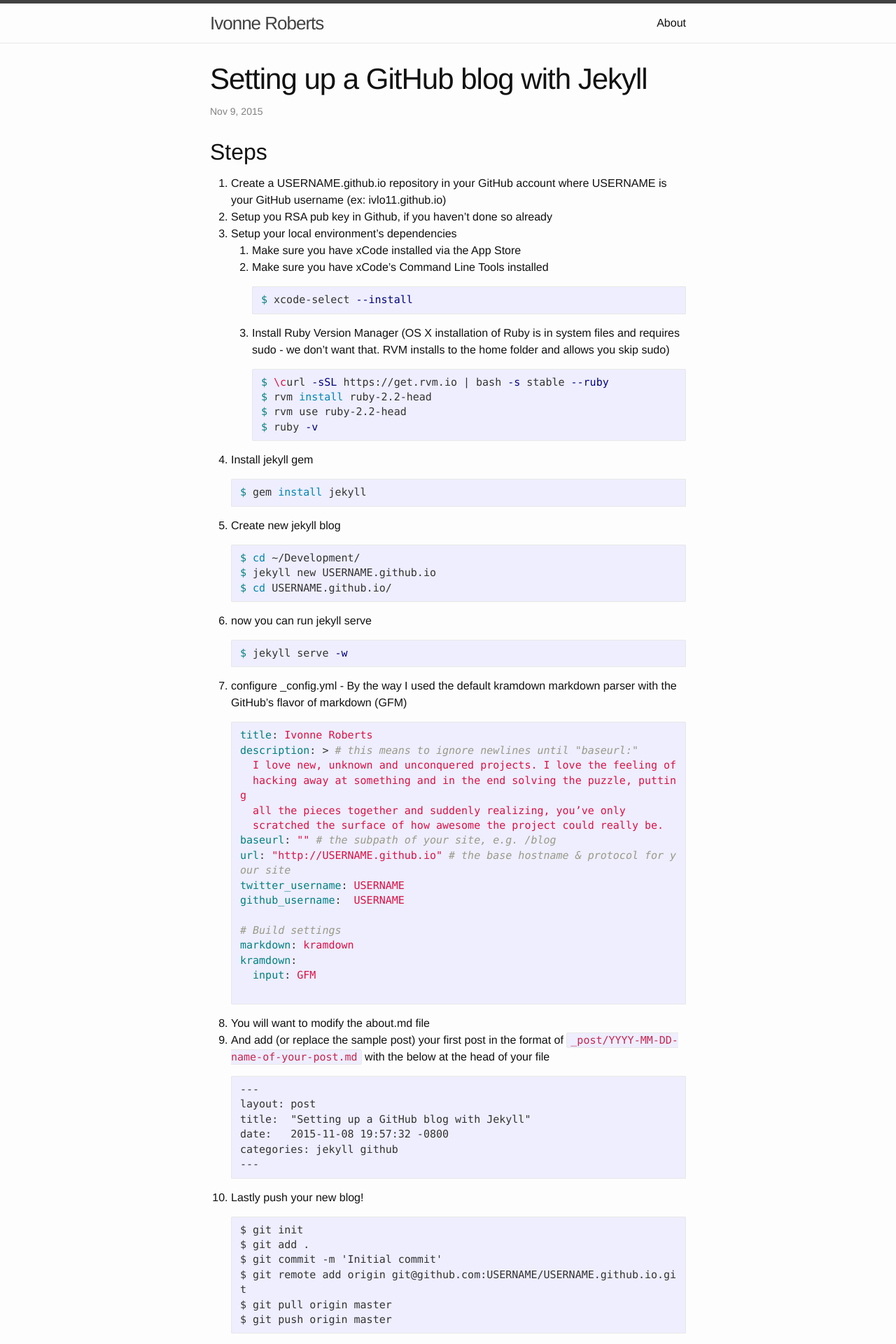
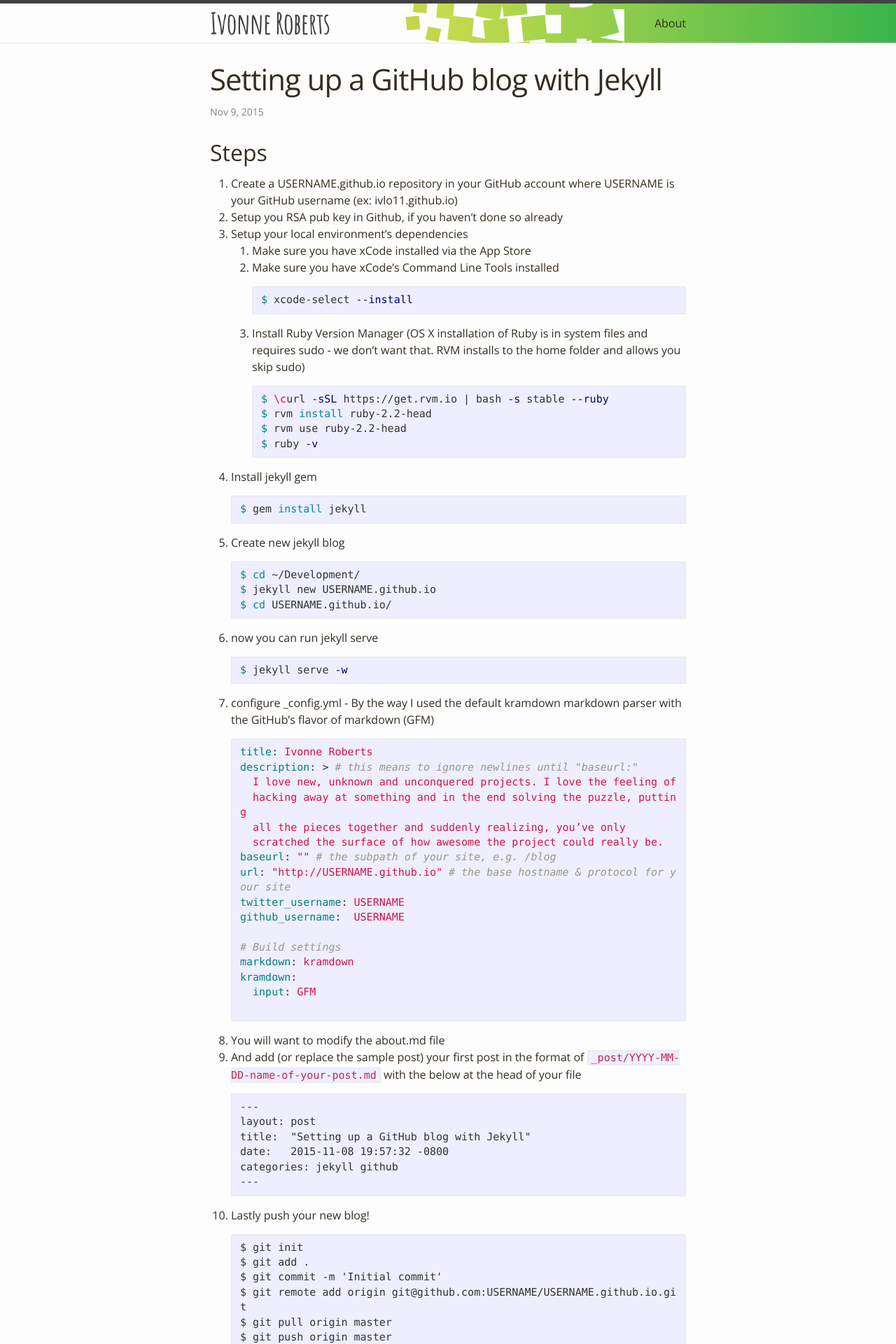
Before and after one commit to ivlo11/ivlo11.github.io, a Jekyll site: the page built from _posts/2015-11-08-setup-github-blog-with-jekyll.markdown, in a window 1280 px wide. Shown: the top 1920 px of the page at 70% size. Built offline with Jekyll 4.4.1, drawn with Linux system fonts in a browser that asks for light colours; nearby versions of some CDN libraries; comment, search, counter and statistics services are not loaded.

Commit message:
clean up layout and css

```diff
--- a/_includes/footer.html
+++ b/_includes/footer.html
@@ -6,13 +6,6 @@
 
     <div class="footer-col-wrapper">
       <div class="footer-col footer-col-1">
-        <ul class="contact-list">
-          <li>{{ site.title }}</li>
-          <li><a href="mailto:{{ site.email }}">{{ site.email }}</a></li>
-        </ul>
-      </div>
-
-      <div class="footer-col footer-col-2">
         <ul class="social-media-list">
           {% if site.github_username %}
           <li>
@@ -33,7 +26,7 @@
           {% endif %}        </ul>
       </div>
 
-      <div class="footer-col footer-col-3">
+      <div class="footer-col footer-col-2">
         <p>{{ site.description }}</p>
       </div>
     </div>
--- a/_includes/head.html
+++ b/_includes/head.html
@@ -6,6 +6,8 @@
   <title>{% if page.title %}{{ page.title }}{% else %}{{ site.title }}{% endif %}</title>
   <meta name="description" content="{% if page.excerpt %}{{ page.excerpt | strip_html | strip_newlines | truncate: 160 }}{% else %}{{ site.description }}{% endif %}">
 
+  <link href='https://fonts.googleapis.com/css?family=Open+Sans:300' rel='stylesheet' type='text/css'>
+  <link href='https://fonts.googleapis.com/css?family=Amatic+SC:700' rel='stylesheet' type='text/css'>
   <link rel="canonical" href="{{ page.url | replace:'index.html','' | prepend: site.baseurl | prepend: site.url }}">
   <link rel="alternate" type="application/rss+xml" title="{{ site.title }}" href="{{ "/feed.xml" | prepend: site.baseurl | prepend: site.url }}">
   <script src="https://cdn.firebase.com/js/client/2.2.1/firebase.js"></script>
--- a/_sass/_base.scss
+++ b/_sass/_base.scss
@@ -100,7 +100,7 @@ a {
 
     &:hover {
         color: $text-color;
-        text-decoration: underline;
+        text-decoration: none;
     }
 }
 
@@ -172,6 +172,11 @@ pre {
     }
 }
 
+.site-header {
+    background: url($base-banner-image) no-repeat right;
+    background-size: 60%;
+}
+
 
 
 /**
--- a/_sass/_layout.scss
+++ b/_sass/_layout.scss
@@ -11,7 +11,8 @@
 }
 
 .site-title {
-    font-size: 26px;
+    font-family: 'Amatic SC', cursive;
+    font-size: 42px;
     font-weight: 300;
     line-height: 56px;
     letter-spacing: -1px;
@@ -57,7 +58,7 @@
             width: 36px;
             height: 26px;
             line-height: 0;
-            padding-top: 10px;
+            padding-top: 6px;
             text-align: center;
 
             > svg {
@@ -103,7 +104,8 @@
 }
 
 .footer-heading {
-    font-size: 18px;
+    font-family: 'Amatic SC', cursive;
+    font-size: 42px;
     margin-bottom: $spacing-unit / 2;
 }
 
@@ -132,26 +134,20 @@
 }
 
 .footer-col-2 {
-    width: -webkit-calc(20% - (#{$spacing-unit} / 2));
-    width:         calc(20% - (#{$spacing-unit} / 2));
-}
-
-.footer-col-3 {
-    width: -webkit-calc(45% - (#{$spacing-unit} / 2));
-    width:         calc(45% - (#{$spacing-unit} / 2));
+    width: -webkit-calc(65% - (#{$spacing-unit} / 2));
+    width:         calc(65% - (#{$spacing-unit} / 2));
 }
 
 @include media-query($on-laptop) {
-    .footer-col-1,
-    .footer-col-2 {
-        width: -webkit-calc(50% - (#{$spacing-unit} / 2));
-        width:         calc(50% - (#{$spacing-unit} / 2));
-    }
+  .footer-col-1 {
+      width: -webkit-calc(25% - (#{$spacing-unit} / 2));
+      width:         calc(25% - (#{$spacing-unit} / 2));
+  }
 
-    .footer-col-3 {
-        width: -webkit-calc(100% - (#{$spacing-unit} / 2));
-        width:         calc(100% - (#{$spacing-unit} / 2));
-    }
+  .footer-col-2 {
+      width: -webkit-calc(75% - (#{$spacing-unit} / 2));
+      width:         calc(75% - (#{$spacing-unit} / 2));
+  }
 }
 
 @include media-query($on-palm) {
@@ -167,12 +163,21 @@
 /**
  * Page content
  */
+.home article {
+  margin-bottom: 50px;
+}
+
 .page-content {
     padding: $spacing-unit 0;
 }
 
+.fade-bottom {
+  -webkit-mask-image: -webkit-gradient(linear, left top, left bottom, from(rgba(0,0,0,1)), color-stop(0.35, rgba(0,0,0,1)), to(rgba(0,0,0,0)));
+}
+
 .page-heading {
-    font-size: 20px;
+  font-family: 'Amatic SC', cursive;
+  font-size: 42px;
 }
 
 .post-list {
@@ -180,7 +185,7 @@
     list-style: none;
 
     > li {
-        margin-bottom: $spacing-unit;
+        /*margin-bottom: $spacing-unit;*/
     }
 }
 
@@ -191,7 +196,7 @@
 
 .post-link {
     display: block;
-    font-size: 24px;
+    font-size: 16px;
 }
 
 
--- a/css/main.scss
+++ b/css/main.scss
@@ -6,7 +6,8 @@
 
 
 // Our variables
-$base-font-family: "Helvetica Neue", Helvetica, Arial, sans-serif;
+$base-banner-image: "/images/banner-01.svg";
+$base-font-family: 'Open Sans', sans-serif;
 $base-font-size:   16px;
 $base-font-weight: 400;
 $small-font-size:  $base-font-size * 0.875;
@@ -14,7 +15,7 @@ $base-line-height: 1.5;
 
 $spacing-unit:     30px;
 
-$text-color:       #111;
+$text-color:       #352c21;
 $background-color: #fdfdfd;
 $brand-color:      #2a7ae2;
 
```
Also changed, not shown: index.html (+28 -5 lines), images/banner-01.svg (added).
